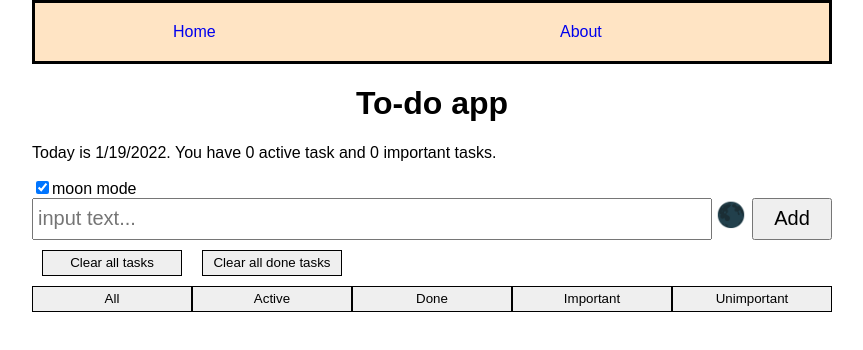
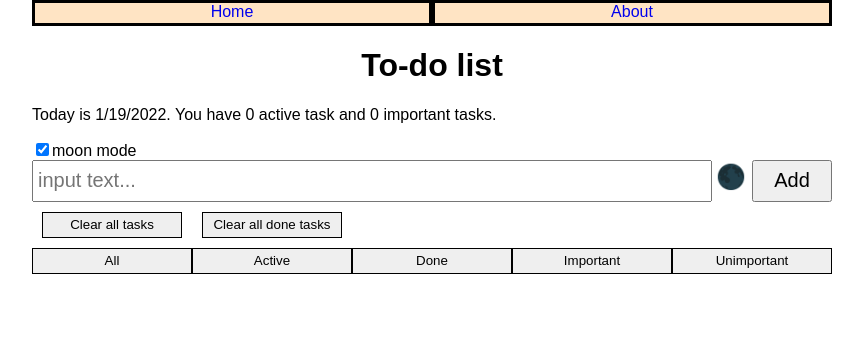
Before and after one commit to nbrodel/react-to-do, a React (Create React App) app: page / in a window 1280 px wide. Shown: the top 350 px of the page, without its empty margins (208-1071 px from the left). Built offline with nearby package versions, Linux system fonts and the light colour scheme.

Commit message:
create portal

```diff
--- a/src/Pages/About/About.css
+++ b/src/Pages/About/About.css
@@ -10,5 +10,5 @@ img {
 }
 
 a {
-    margin: 10px;
+    /* margin: 10px; */
 }
--- a/src/Pages/Home/Home.jsx
+++ b/src/Pages/Home/Home.jsx
@@ -20,11 +20,11 @@ function Home () {
   const [mode, setMode] = useState(FILTER.ALL);
   const [theme, setTheme] = useState(THEME.MOON);
 
-  function handleToggleTheme(e) {
+  const handleToggleTheme = (e) => {
     setTheme(e.target.checked ? THEME.MOON : THEME.LIGHT)
   }
 
-  function handleAddTask(textTask, isImportant) {
+  const handleAddTask = (textTask, isImportant) => {
     let isUnique = true;
     for(let task of tasks)
     {
@@ -51,15 +51,15 @@ function Home () {
       alert("this task already exists");
   };
 
-  function handleDeleteAllTasks() { setTasks([]) }
+  const handleDeleteAllTasks = () => { setTasks([]) }
 
-  function handleDeleteAllDoneTasks() {
+  const handleDeleteAllDoneTasks = () => {
     setTasks(tasks.filter(task => !task.isDone))
   }
 
-  function handleChangeMode(selectedMode) { setMode(selectedMode) }
+  const handleChangeMode = (selectedMode) => { setMode(selectedMode) }
 
-  function filterTasks(tasks, selectedMode) {
+  const filterTasks = (tasks, selectedMode) => {
     switch(selectedMode) {
       default: return tasks;
       case 'All': return tasks;
@@ -74,17 +74,17 @@ function Home () {
     }
   }
 
-  function handleToggleDone(id) {
+  const handleToggleDone = (id) => {
     setTasks(tasks.map(task =>
         task.id === id ? { ...task, isDone: !task.isDone } : task)
     );
   }
 
-  function handleDeleteTask (id) {
+  const handleDeleteTask = (id) => {
     setTasks (tasks.filter(task => task.id !== id));
   }
 
-  function handleToggleImportant(id) {
+  const handleToggleImportant = (id) => {
     setTasks(tasks.map(task =>
         task.id === id ? { ...task, isImportant: !task.isImportant } : task)
     );
--- a/src/components/Description/Description.jsx
+++ b/src/components/Description/Description.jsx
@@ -1,4 +1,4 @@
-import React, { useState } from 'react'
+import React, {useState} from 'react'
 
 import "./Description.css"
 
@@ -10,13 +10,14 @@ function Heading (props) {
     const {activeTaskCount, activeImportantTaskCount} = props;
 
     return (
-        <header>
-            <h1 className='heading'>To-do app</h1>
+        <div>
+            <h1 className='heading'>To-do list</h1>
 
             <p className='description'>
                 Today is {date.toLocaleDateString()}.
-                You have {activeTaskCount} active task and {activeImportantTaskCount} important tasks.</p>
-        </header>
+                You have {activeTaskCount} active task and {activeImportantTaskCount} important tasks.
+            </p>
+        </div>
     )
 }
 
--- a/src/components/Header/Header.css
+++ b/src/components/Header/Header.css
@@ -2,12 +2,12 @@ nav {
     display: grid;
     grid-template-columns: 50% 50%;
     background-color: bisque;
-    padding: 10px;
-    border: solid;
 }
 
 .link {
-    margin-left: 10vw;
-    align-items: center;
+    height: 20px;
     text-decoration: none;
+    text-align: center;
+    border-color: black;
+    border-style: solid;
 }
--- a/src/components/Header/Header.jsx
+++ b/src/components/Header/Header.jsx
@@ -1,5 +1,5 @@
 import React from 'react';
-import { Routes, Route, Link } from "react-router-dom";
+import {Link} from "react-router-dom";
 import './Header.css'
 
 export default function Header() {
--- a/src/components/SwitchTheme/SwitchTheme.jsx
+++ b/src/components/SwitchTheme/SwitchTheme.jsx
@@ -1,6 +1,8 @@
 import React from 'react'
 
-import { THEME } from '../../consts/themes';
+import './SwitchTheme.css'
+
+import {THEME} from '../../consts/themes';
 
 function SwitchTheme (props) {
     const {theme, onToggleTheme} = props;
--- a/src/components/TaskInput/TaskInput.jsx
+++ b/src/components/TaskInput/TaskInput.jsx
@@ -10,7 +10,7 @@ function TaskInput (props) {
 
     const {onItemAdded} = props;
 
-    function handleSubmitTask(e) {
+    const handleSubmitTask = (e) => {
         e.preventDefault();
 
         onItemAdded(textInput, isImportant);
@@ -19,16 +19,11 @@ function TaskInput (props) {
         setImportant(false);
     };
 
-    function handleChangeInput(e) {
+    const handleChangeInput = (e) => {
         setTextInput(e.target.value)
-
     };
 
-    function handleToggleImportant(e) {
-        setImportant(e.target.checked)
-    }
-
-    function handleToggleImportant(e){
+    const handleToggleImportant = (e) => {
         setImportant(e.target.checked)
     }
 
```
Also changed, not shown: src/components/Modal/Modal.jsx (added, +11 -0 lines), src/components/Modal/Modal.css (added), src/components/SwitchTheme/SwitchTheme.css (added).
